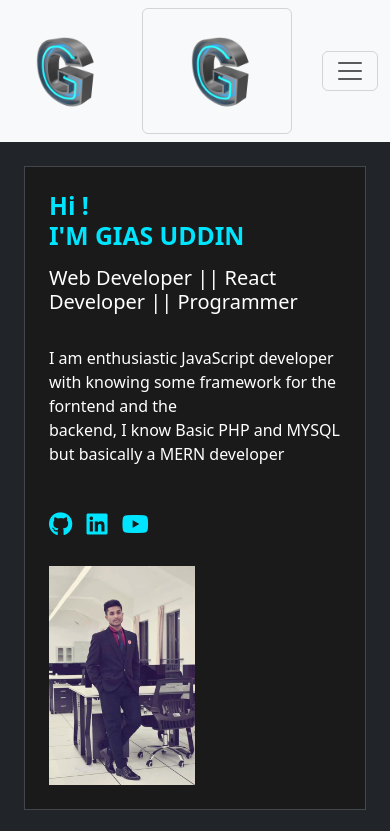
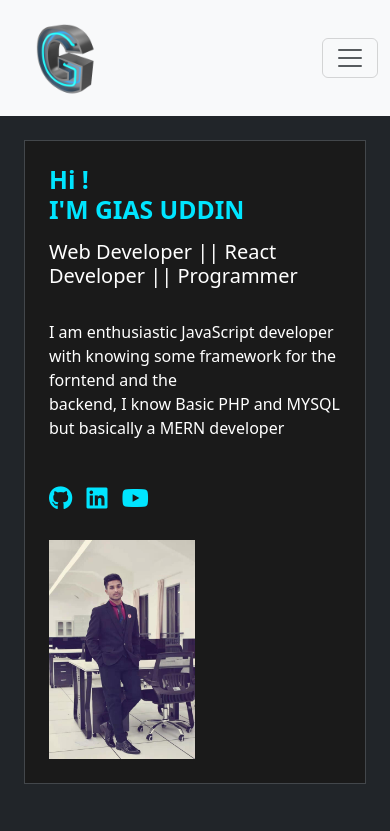
Before and after one commit to jahidufp007/Gias_vi, a plain HTML site: page index.html in a window 390 px wide. Shown: the top 831 px of the page. Drawn offline with nearby package versions, Linux system fonts and the light colour scheme.

Commit message:
Refactor index.html to remove duplicate markup
Removed redundant HTML structure and cleaned up the code.

```diff
--- a/index.html
+++ b/index.html
@@ -1,32 +1,5 @@
 <!DOCTYPE html>
 <html lang="en">
-
-<head>
-  <meta charset="UTF-8">
-  <meta name="viewport" content="width=device-width, initial-scale=1.0">
-  <title>Own web
-
-  </title>
-
-  <!-- 1. Add Bootstrap CSS CDN here -->
-  <link href="https://cdn.jsdelivr.net/npm/bootstrap@5.3.3/dist/css/bootstrap.min.css" rel="stylesheet"
-    integrity="sha384-QWTKZyjpPEjISv5WaRU9OFeRpok6YctnYmDr5pNlyT2bRjXh0JMhjY6hW+ALEwIH" crossorigin="anonymous">
-  <!-- This is for icon -->
-  <link rel="stylesheet" href="https://cdnjs.cloudflare.com/ajax/libs/font-awesome/6.4.0/css/all.min.css">
-
-</head>
-
-<body>
-
-  <header>
-    <nav class="navbar navbar-expand-lg bg-body-tertiary">
-      <div class="container-fluid">
-        <img src="image_bootstrp/logo.png" width=100px height=100px>
-        <button class="navbar-toggler ms-auto" type="button" data-bs-toggle="collapse"
-          data-bs-target="#navbarSupportedContent" aria-controls="navbarSupportedContent" aria-expanded="false"
-          aria-label="Toggle navigation"><!DOCTYPE html>
-<html lang="en">
-
 <head>
   <meta charset="UTF-8">
   <meta name="viewport" content="width=device-width, initial-scale=1.0">
```
